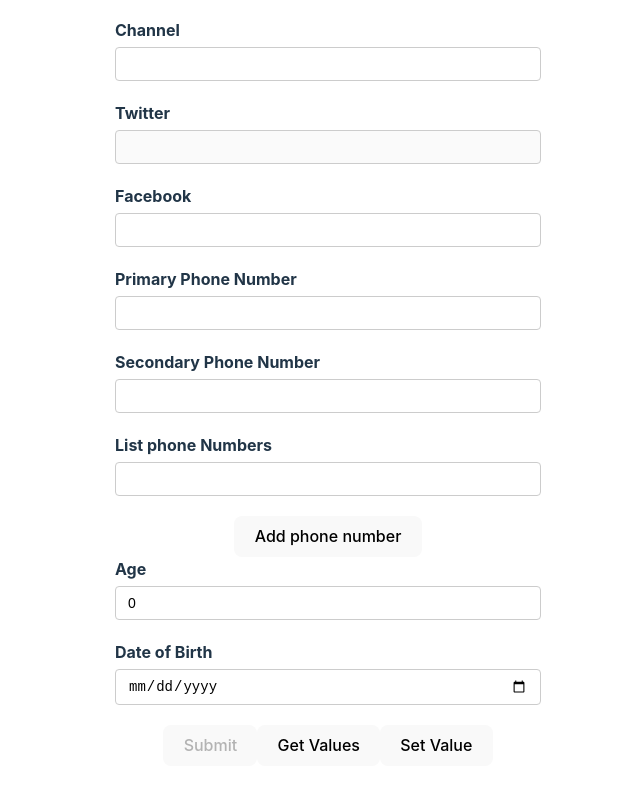
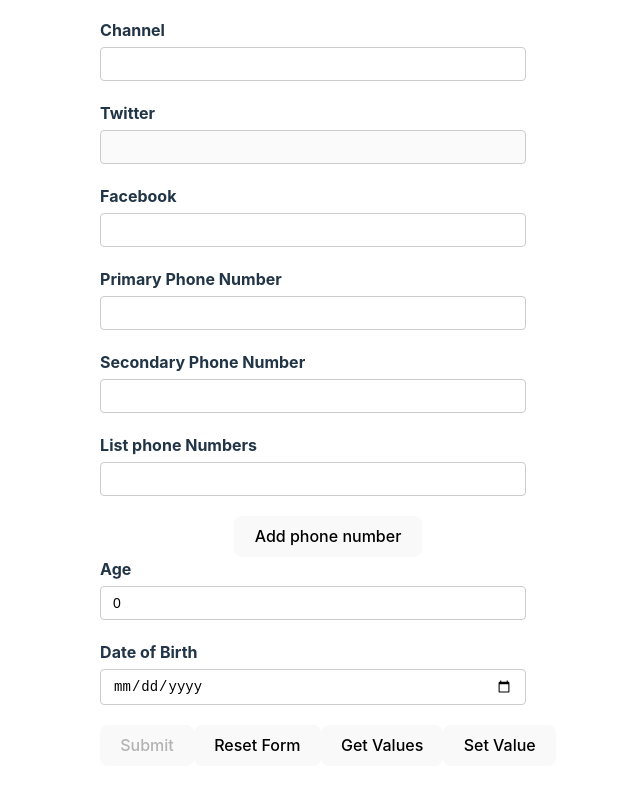
Before and after one commit to dattruong88vn/education-react-hook-form, a React (Vite) app: page / in a window 1280 px wide. Shown: the part 246-1036 px from the top of the page, without its empty margins (312-952 px from the left). Built offline with nearby package versions, Linux system fonts and the light colour scheme.

Commit message:
reset form

```diff
--- a/src/components/YoutubeForm.tsx
+++ b/src/components/YoutubeForm.tsx
@@ -57,12 +57,23 @@ const YoutubeForm = () => {
     watch,
     getValues,
     setValue,
+    reset,
   } = form;
 
   const { fields, append, remove } = useFieldArray({
     name: "phNumbers",
     control,
   });
+
+  const {
+    errors,
+    // touchedFields, dirtyFields, isDirty
+    isValid,
+    isSubmitting,
+    isSubmitted,
+    isSubmitSuccessful,
+    submitCount,
+  } = formState;
 
   useEffect(() => {
     const data = watch((value) => {
@@ -76,6 +87,11 @@ const YoutubeForm = () => {
       data.unsubscribe();
     };
   }, [watch]);
+
+  useEffect(() => {
+    if (isSubmitSuccessful) reset();
+    // eslint-disable-next-line react-hooks/exhaustive-deps
+  }, [isSubmitSuccessful]);
 
   const onSubmit = (data: FormValues) => {
     console.log(`submit form:`, { data });
@@ -101,17 +117,7 @@ const YoutubeForm = () => {
   countRender++;
 
   // console.log({ formState });
-  const {
-    errors,
-    // touchedFields, dirtyFields, isDirty
-    isValid,
-    isSubmitting,
-    isSubmitted,
-    isSubmitSuccessful,
-    submitCount,
-  } = formState;
   // console.log({ errors });
-
   // const valueUserName = watch("username");
   // const valueUserNameEmail = watch(["username", "email"]);
   // console.log({ valueUserNameEmail });
@@ -288,6 +294,9 @@ const YoutubeForm = () => {
         </div>
 
         <button disabled={!isValid || isSubmitting}>Submit</button>
+        <button type="button" onClick={() => reset()}>
+          Reset Form
+        </button>
         <button type="button" onClick={handleGetValues}>
           Get Values
         </button>
```
Also changed, not shown: 1 other file (tests, documents, lock files or other folders).
